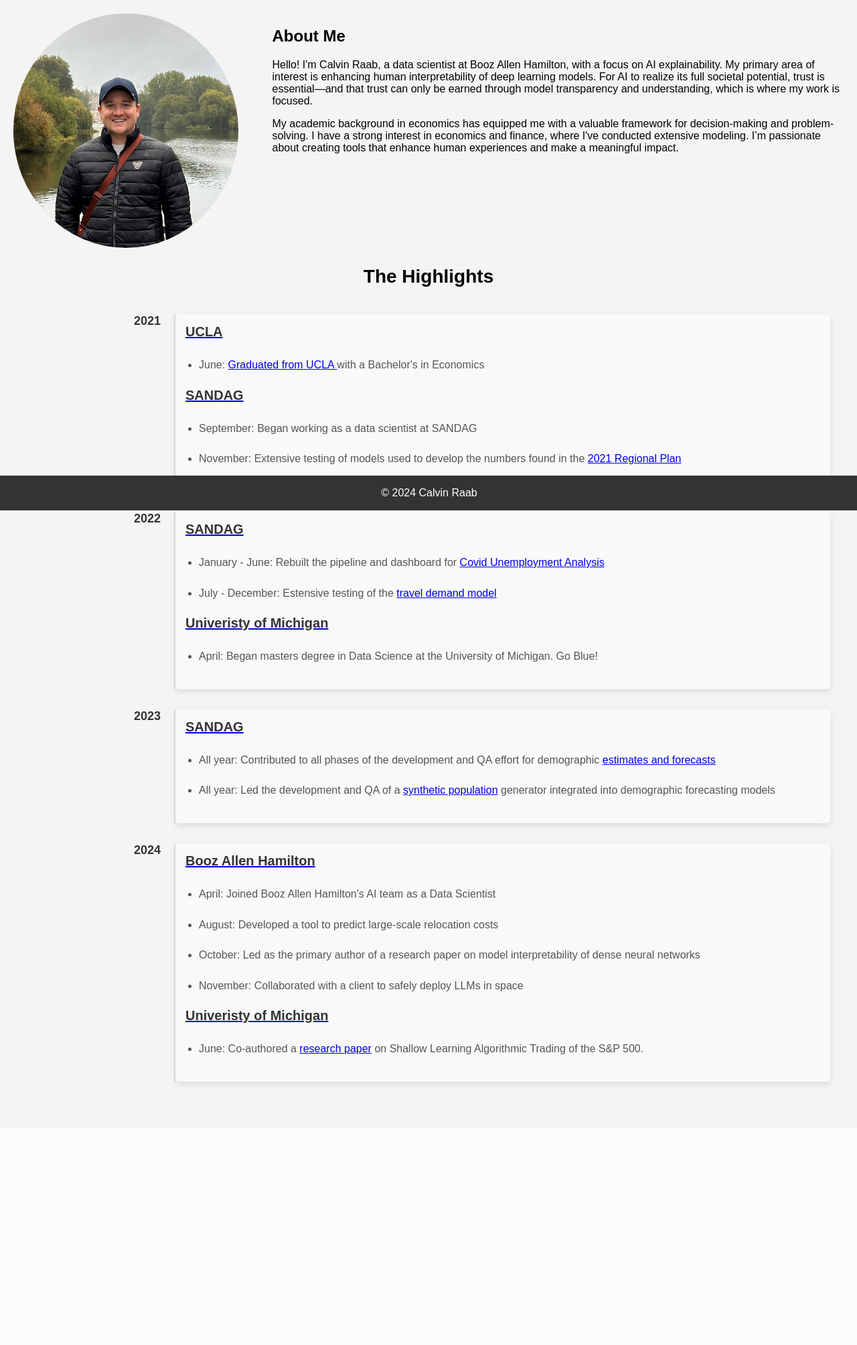
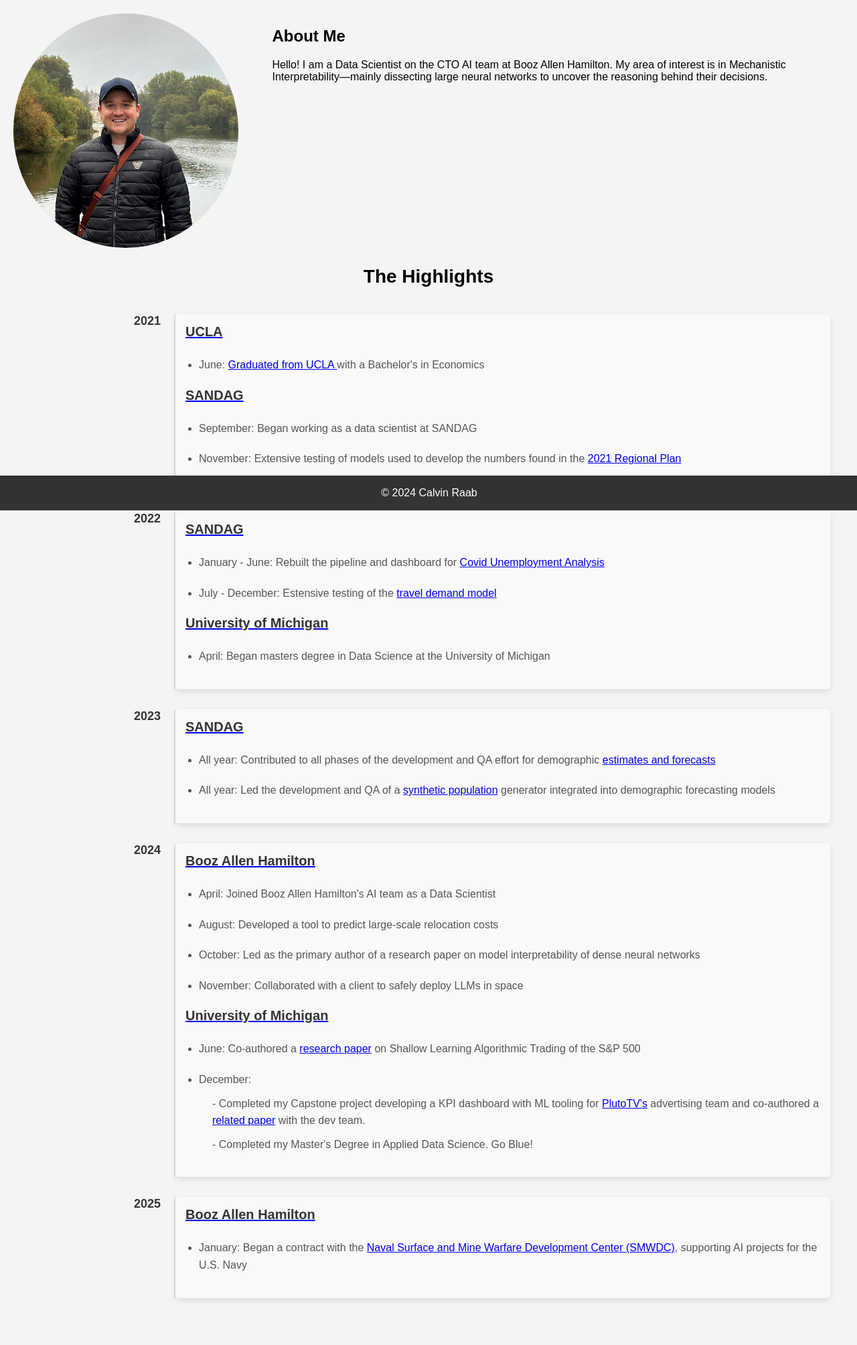
Before and after one commit to calvinraab/personal_website, a Flask app: page / in a window 1280 px wide. Shown: the part 38-2046 px from the top of the page at 67% size. Before the commit the page ends 1661 px from the top, so only its background shows below. Run offline with Flask 3, Linux system fonts and the light colour scheme.

Commit message:
Updated with new 2025 items

```diff
--- a/templates/home.html
+++ b/templates/home.html
@@ -10,19 +10,7 @@
     <div class="about-info">
       <h1>About Me</h1>
       <p>
-        Hello! I'm Calvin Raab, a data scientist at Booz Allen Hamilton, with a
-        focus on AI explainability. My primary area of interest is enhancing
-        human interpretability of deep learning models. For AI to realize its
-        full societal potential, trust is essential—and that trust can only be
-        earned through model transparency and understanding, which is where my
-        work is focused.
-      </p>
-      <p>
-        My academic background in economics has equipped me with a valuable
-        framework for decision-making and problem-solving. I have a strong
-        interest in economics and finance, where I've conducted extensive
-        modeling. I’m passionate about creating tools that enhance human
-        experiences and make a meaningful impact.
+        Hello! I am a Data Scientist on the CTO AI team at Booz Allen Hamilton. My area of interest is in Mechanistic Interpretability—mainly dissecting large neural networks to uncover the reasoning behind their decisions.
       </p>
     </div>
   </div>
@@ -97,12 +85,12 @@
               </a>
             </ul>
             <a href="https://umich.edu/" target="_blank">
-              <h3>Univeristy of Michigan</h3>
+              <h3>University of Michigan</h3>
             </a>
             <ul>
               <li>
                 April: Began masters degree in Data Science at the University of
-                Michigan. Go Blue!
+                Michigan
               </li>
             </ul>
           </div>
@@ -123,7 +111,7 @@
               </li>
               <li>
                 All year: Led the development and QA of a
-                <a href="https://en.wikipedia.org/wiki/Synthetic_population" target="_blank">
+                <a href="https://activitysim.github.io/populationsim/" target="_blank">
                 synthetic population</a> generator integrated into demographic forecasting models
               </li>
             </ul>
@@ -152,14 +140,42 @@
               </li>
             </ul>
             <a href="https://umich.edu/" target="_blank">
-              <h3>Univeristy of Michigan</h3>
+              <h3>University of Michigan</h3>
             </a>
             <ul>
               <li>
                 June: Co-authored a
                 <a href="{{ url_for('static', filename='documents/Final Paper MII.pdf') }}" target="_blank">
 
-                  research paper</a> on Shallow Learning Algorithmic Trading of the S&P 500.
+                  research paper</a> on Shallow Learning Algorithmic Trading of the S&P 500
+              </li>
+              <li>
+                December:
+                  <ul>
+                    - Completed my Capstone project developing a KPI dashboard with ML tooling for <a href="https://pluto.tv/" target="_blank">
+                      PlutoTV's</a> advertising team and co-authored a <a href="{{ url_for('static', filename='documents/Capstone_Report.pdf') }}" target="_blank">
+
+                      related paper</a> with the dev team.
+                  </ul>
+                  <ul>
+                    - Completed my Master's Degree in Applied Data Science. Go Blue!
+                  </ul>
+              </li>
+            </ul>
+          </div>
+        </div>
+
+        <!-- 2025 -->
+        <div class="timeline-item">
+          <div class="timeline-date">2025</div>
+          <div class="timeline-content">
+            <a href="https://www.boozallen.com/" target="_blank">
+              <h3>Booz Allen Hamilton</h3>
+            </a>
+            <ul>
+              <li>
+                January: Began a contract with the <a href="https://www.surfpac.navy.mil/nsmwdc/" target="_blank">
+                  Naval Surface and Mine Warfare Development Center (SMWDC)</a>, supporting AI projects for the U.S. Navy
               </li>
             </ul>
           </div>
```
Also changed, not shown: 4 other files.
